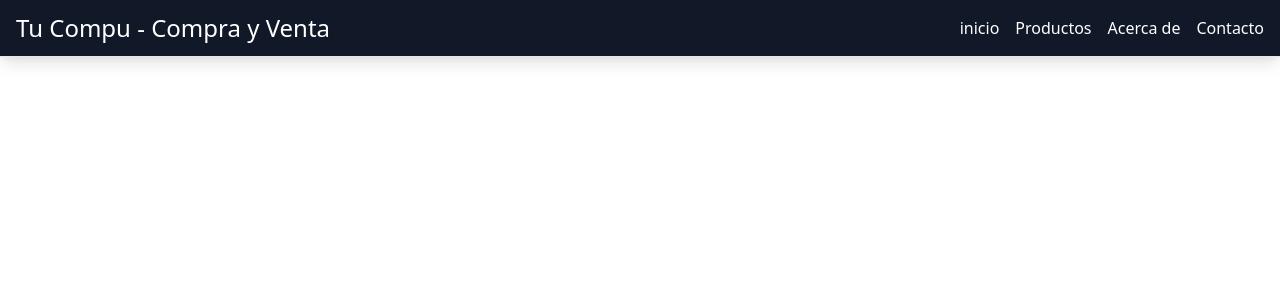
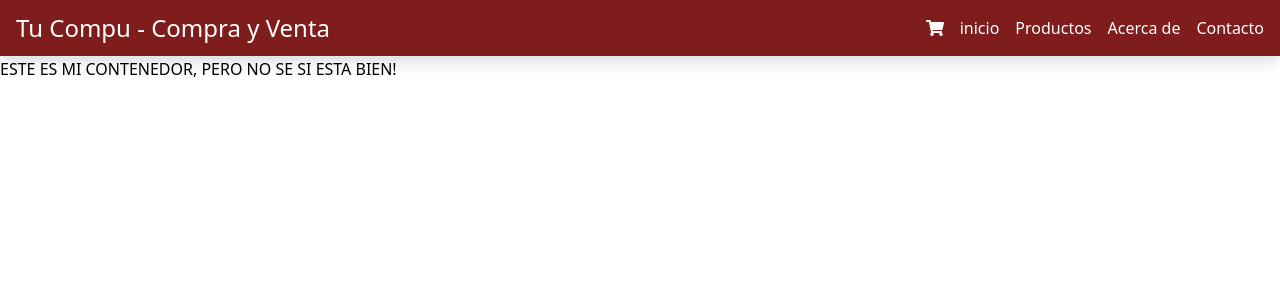
Before and after one commit to jubagg/coderhouse, a React (Create React App) app: page / in a window 1280 px wide. Shown: the top 300 px of the page. Built offline with nearby package versions, Linux system fonts and the light colour scheme.

Commit message:
clase 4, proyecto 'TU COMPU', Usuario 'JUAN BAUTISTA GOICOECHEA'

```diff
--- /dev/null
+++ b/src/components/CartWidget.js
@@ -0,0 +1,13 @@
+import React from 'react';
+import { FontAwesomeIcon } from '@fortawesome/react-fontawesome'
+import { faShoppingCart } from '@fortawesome/free-solid-svg-icons'
+
+export const CartWidget = (props) => {
+    return(
+        <li className="md:ml-4">
+            <a className="block no-underline hover:underline py-2 text-grey-darkest hover:text-yellow-200 md:border-none md:p-0" href="#">
+                <FontAwesomeIcon icon={faShoppingCart} />
+            </a>
+        </li>
+    )
+}
--- /dev/null
+++ b/src/components/ItemListContainer.js
@@ -0,0 +1,8 @@
+import React from 'react';
+
+
+export const ItemListContainer = (props) => {
+    return(
+        "ESTE ES MI CONTENEDOR, PERO NO SE SI ESTA BIEN!"
+    )
+}
--- a/src/components/NavBar.js
+++ b/src/components/NavBar.js
@@ -1,45 +1,44 @@
 import React from 'react';
+import {CartWidget} from './CartWidget.js';
 
 export const NavBar = (props) => {
     return(
-        <header class="border-b md:flex md:items-center md:justify-between p-4 pb-0 shadow-lg md:pb-4 bg-gray-900 text-white">
-        <div class="flex items-center justify-between mb-4 md:mb-0">
-            <h1 class="leading-none text-2xl text-grey-darkest">
-            <a class="no-underline text-grey-darkest hover:text-yellow-200" href="#">
+        <header className="border-b md:flex md:items-center md:justify-between p-4 pb-0 shadow-lg md:pb-4 bg-red-900 text-white">
+        <div className="flex items-center justify-between mb-4 md:mb-0">
+            <h1 className="leading-none text-2xl text-grey-darkest">
+            <a className="no-underline text-grey-darkest hover:text-yellow-200" href="#">
                 Tu Compu - Compra y Venta
             </a>
             </h1>
-
-            <a class="text-black hover:text-orange md:hidden" href="#">
-            <i class="fa fa-2x fa-bars"></i>
-            </a>
         </div>
         <nav>
-            <ul class="list-reset md:flex md:items-center">
-            <li class="md:ml-4">
-                <a class="block no-underline hover:underline py-2 text-grey-darkest hover:text-yellow-200 md:border-none md:p-0" href="#">
+            <ul className="list-reset md:flex md:items-center">
+            < CartWidget ></CartWidget>
+            <li className="md:ml-4">
+                <a className="block no-underline hover:underline py-2 text-grey-darkest hover:text-yellow-200 md:border-none md:p-0" href="#">
                 inicio
                 </a>
             </li>
-            <li class="md:ml-4">
-                <a class="block no-underline hover:underline py-2 text-grey-darkest hover:text-yellow-200 md:border-none md:p-0" href="#">
+            <li className="md:ml-4">
+                <a className="block no-underline hover:underline py-2 text-grey-darkest hover:text-yellow-200 md:border-none md:p-0" href="#">
                 Productos
                 </a>
             </li>
-            <li class="md:ml-4">
-                <a class="border-t block no-underline hover:underline py-2 text-grey-darkest hover:text-yellow-200 md:border-none md:p-0" href="#">
+            <li className="md:ml-4">
+                <a className="border-t block no-underline hover:underline py-2 text-grey-darkest hover:text-yellow-200 md:border-none md:p-0" href="#">
                 Acerca de
                 </a>
             </li>
-            <li class="md:ml-4">
-                <a class="border-t block no-underline hover:underline py-2 text-grey-darkest hover:text-yellow-200 md:border-none md:p-0" href="#">
+            <li className="md:ml-4">
+                <a className="border-t block no-underline hover:underline py-2 text-grey-darkest hover:text-yellow-200 md:border-none md:p-0" href="#">
                 Contacto
                 </a>
             </li>
             </ul>
         </nav>
+        </header>
 
 
-        </header>
     )
+
 }
--- a/src/index.js
+++ b/src/index.js
@@ -1,14 +1,15 @@
 import React from 'react';
 import ReactDOM from 'react-dom';
 import './index.css';
-import App from './App';
 import reportWebVitals from './reportWebVitals';
 import {NavBar} from '../src/components/NavBar.js';
+import {ItemListContainer} from '../src/components/ItemListContainer.js';
+
 
 ReactDOM.render(
   <React.StrictMode>
-
-      <NavBar></NavBar>
+        <NavBar></NavBar>
+        <ItemListContainer></ItemListContainer>
 
   </React.StrictMode>,
   document.getElementById('root')
```
Also changed, not shown: package.json (+5 -3 lines), 1 other file (tests, documents, lock files or other folders).
